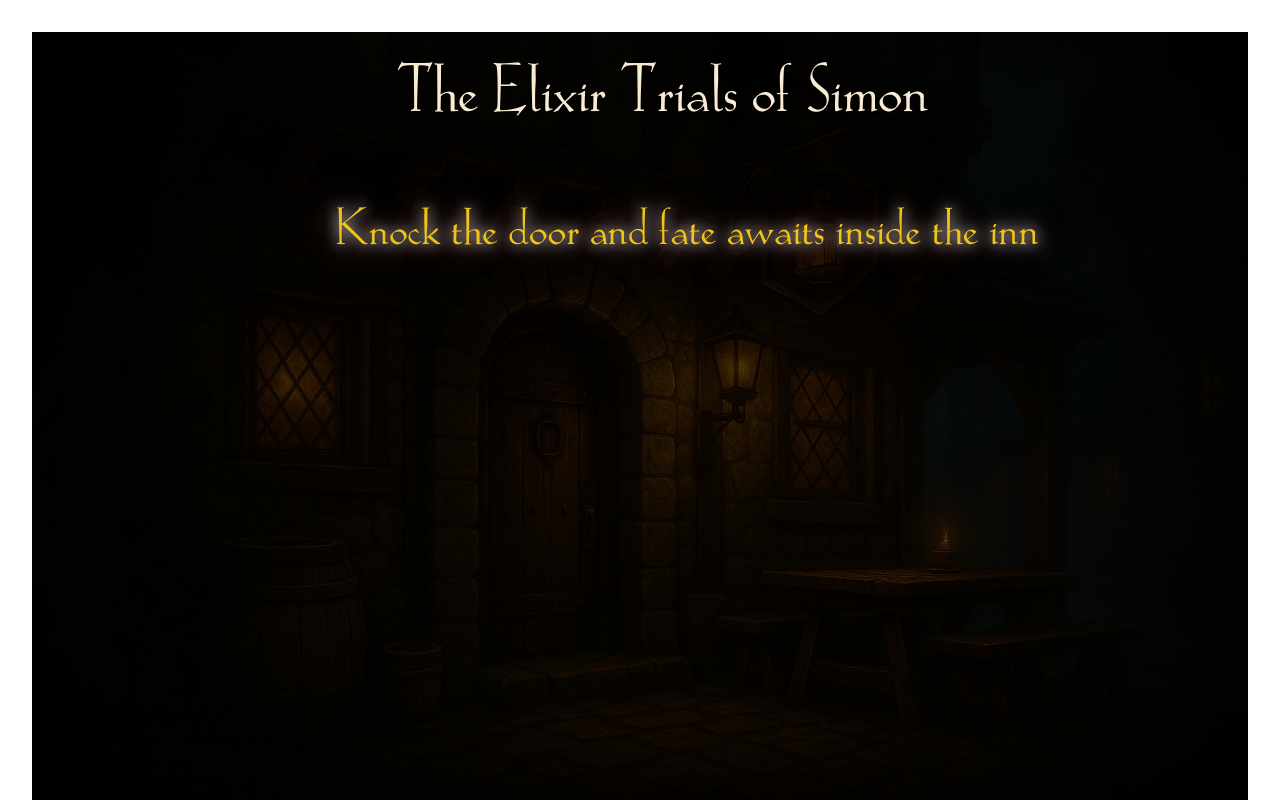
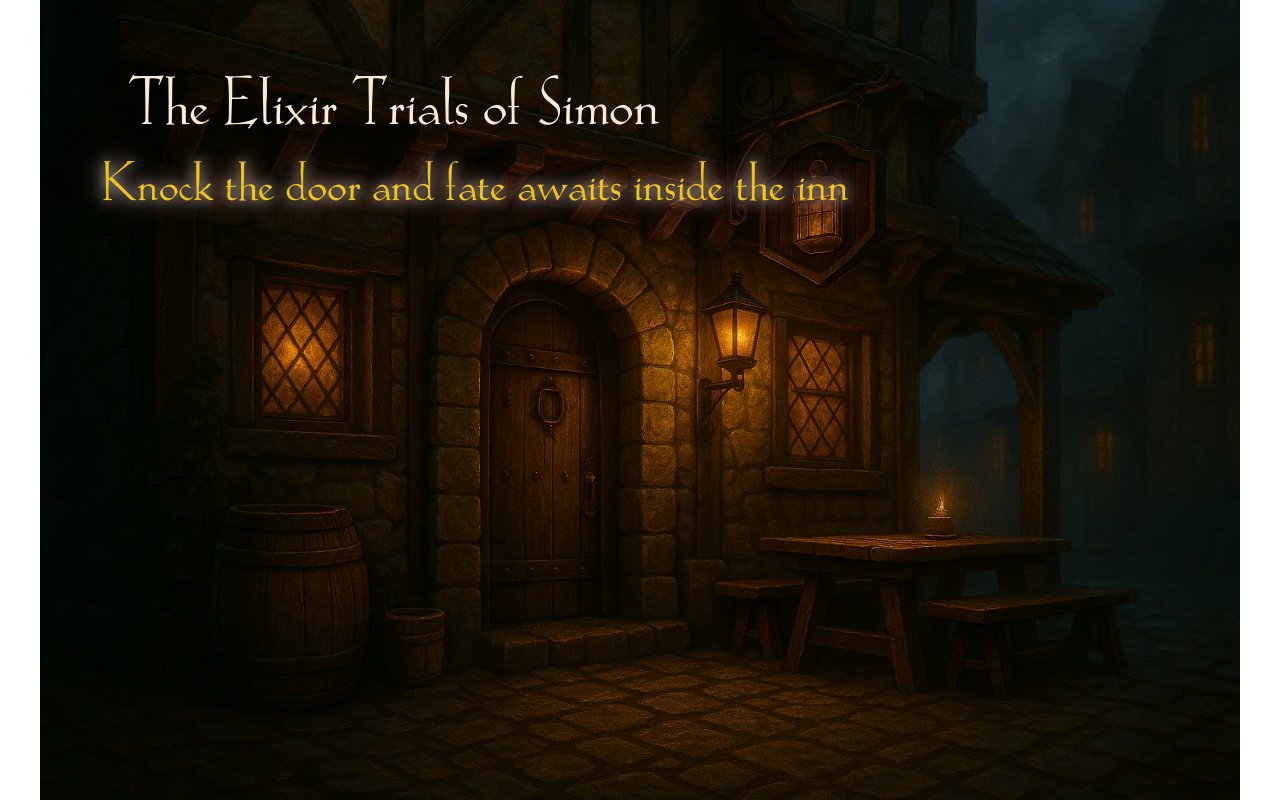
Before and after one commit to RosaliaCampusano/Elixir-Trials-Of-Simons, a React (Vite) app: page / in a window 1280 px wide. Built offline with nearby package versions, Linux system fonts and the light colour scheme.

Commit message:
feat: modify the style and implement queries to control the diferents views

```diff
--- a/src/App.css
+++ b/src/App.css
@@ -1,6 +1,5 @@
 #root {
   margin: 0 auto;
-  padding: 2rem;
   text-align: center;
 }
 
@@ -14,48 +13,78 @@
   align-items: center;
   text-align: center;
   overflow: hidden;
-  background: linear-gradient(
-      to top,
-      rgba(0, 0, 0, 0.9) 0%,
-      rgba(0, 0, 0, 0) 20%
-    ),
-    radial-gradient(
-      circle at center,
-      rgba(0, 0, 0, 0) 65%,
-      rgba(0, 0, 0, 1) 100%
-    ),
-    url("./assets/images/main-menu-screen.png") center/cover no-repeat #000;
-}
-.main-menu::before {
-  content: "";
-  position: absolute;
-  inset: 0;
-  background: linear-gradient(rgba(0, 0, 0, 0.85), rgba(0, 0, 0, 0.6));
-  z-index: 0;
+  background-color: none;
+  background-image: url("./assets/images/main-menu-screen.png");
+  background-repeat: no-repeat;
+  background-size: auto 100%;
+  background-position: center;
 }
 
-.main-menu > * {
-  position: relative;
-  z-index: 1;
+.main-menu-container {
+  margin-top: 20px;
+  min-width: 100vh;
+  min-height: 100vh;
+  position: absolute;
+  top: 50%;
+  left: 50%;
+  transform: translate(-50%, -50%);
+  text-align: center;
+  flex-direction: column;
+  justify-content: center;
+  align-items: center;
 }
 
 .main-menu h1 {
   position: absolute;
   top: 2%;
-  left: 30%;
-  margin: 0;
+  left: 10%;
   opacity: 0;
   animation: fadeSlideDown 1.2s ease-out forwards;
 }
 
 .main-menu h2 {
   position: absolute;
-  top: 20%;
-  left: 25%;
+  top: 18%;
+  left: 8%;
   margin: 0;
   color: #facc15;
-  font-size: 3.2rem;
+  font-size: 3.4rem;
   animation: glow 2s ease-in-out infinite alternate;
+}
+
+.fire-animation {
+  position: absolute;
+  width: 5vh;
+  height: 3vh;
+  top: 42%;
+  left: 60%;
+  border-radius: 50%;
+  background-color: #713100;
+  filter: blur(14px);
+  animation: animation 1s ease-in-out infinite alternate;
+}
+
+.door-button {
+  width: 17vh;
+  height: 40vh;
+  border-radius: 1rem;
+  position: relative;
+  bottom: -55px;
+  left: -6%;
+  border-top-right-radius: 300px;
+  border-top-left-radius: 300px;
+  border-bottom-right-radius: 20px;
+  background-color: transparent;
+}
+
+.door-button:focus-visible,
+.door-button:focus {
+  outline: none;
+}
+
+.door-button:hover {
+  transform: scale(1.1);
+  box-shadow: 0 0 1.25rem rgb(252 231 172) inset;
 }
 
 @keyframes glow {
@@ -80,25 +109,98 @@
   }
 }
 
-.door-button {
-  width: 17.5vh;
-  height: 45vh;
-  border-radius: 1rem;
-  position: absolute;
-  bottom: 19%;
-  left: 38%;
-  border-top-right-radius: 300px;
-  border-top-left-radius: 300px;
-  border-bottom-right-radius: 20px;
-  background-color: transparent;
+@keyframes animation {
+  0% {
+    box-shadow: 0 0 20px #f5bc27, 10px -10px 30px #feec85,
+      -20px -20px 40px #ffae34, 20px -40px 50px #ec760c,
+      -20px -60px 60px #cd4606, 0 -80px 70px #973716, 10px -90px 80px #451b0e;
+  }
+  100% {
+    box-shadow: 0 0 20px #f5bc27, 10px -10px 30px #fefcc9,
+      -20px -20px 40px #feec85, 22px -42px 60px #ffae34,
+      -22px -58px 50px #ec760c, 0 -82px 80px #cd4606, 10px -90px 80px #973716;
+  }
 }
 
-.door-button:focus-visible,
-.door-button:focus {
-  outline: none;
+@media (width <= 837px) {
+  .main-menu {
+    background-image: url("./assets/images/main-menu-screen.png");
+    background-repeat: no-repeat;
+    background-size: auto 100%;
+    background-position: center;
+  }
+
+  .main-menu-container {
+    text-align: center;
+    flex-direction: column;
+    justify-content: center;
+    align-items: center;
+  }
+
+  .main-menu h1 {
+    position: absolute;
+    text-align: center;
+    font: 3.5rem;
+    top: 2%;
+    left: 10%;
+    opacity: 0;
+    animation: fadeSlideDown 1.2s ease-out forwards;
+  }
+
+  .main-menu h2 {
+    position: absolute;
+    max-width: 70vh;
+    font-size: 1.3rem;
+    top: 18%;
+    left: 18%;
+    color: #facc15;
+    font-size: 3.4rem;
+    animation: glow 2s ease-in-out infinite alternate;
+  }
+
+  .door-button {
+    width: 17vh;
+    height: 10vh;
+    border-radius: 1rem;
+    position: relative;
+    bottom: -55px;
+    left: -9%;
+    border-top-right-radius: 300px;
+    border-top-left-radius: 300px;
+    border-bottom-right-radius: 20px;
+    background-color: transparent;
+  }
 }
 
-.door-button:hover {
-  transform: scale(1.1);
-  box-shadow: 0 0 1.25rem rgb(252 231 172) inset;
+@media (width <= 687px) {
+  .main-menu h1 {
+    position: absolute;
+    text-align: center;
+    font-size: 3.8rem;
+    top: 2%;
+    left: 22%;
+    opacity: 0;
+    animation: fadeSlideDown 1.2s ease-out forwards;
+  }
+  .main-menu h2 {
+    max-width: 40vh;
+    top: 18%;
+    left: 28%;
+    margin: 0;
+    color: #facc15;
+    font-size: 3.4rem;
+    animation: glow 2s ease-in-out infinite alternate;
+  }
+  .door-button {
+    width: 17vh;
+    height: 40vh;
+    border-radius: 1rem;
+    position: relative;
+    bottom: -55px;
+    left: -18%;
+    border-top-right-radius: 300px;
+    border-top-left-radius: 300px;
+    border-bottom-right-radius: 20px;
+    background-color: transparent;
+  }
 }
```
